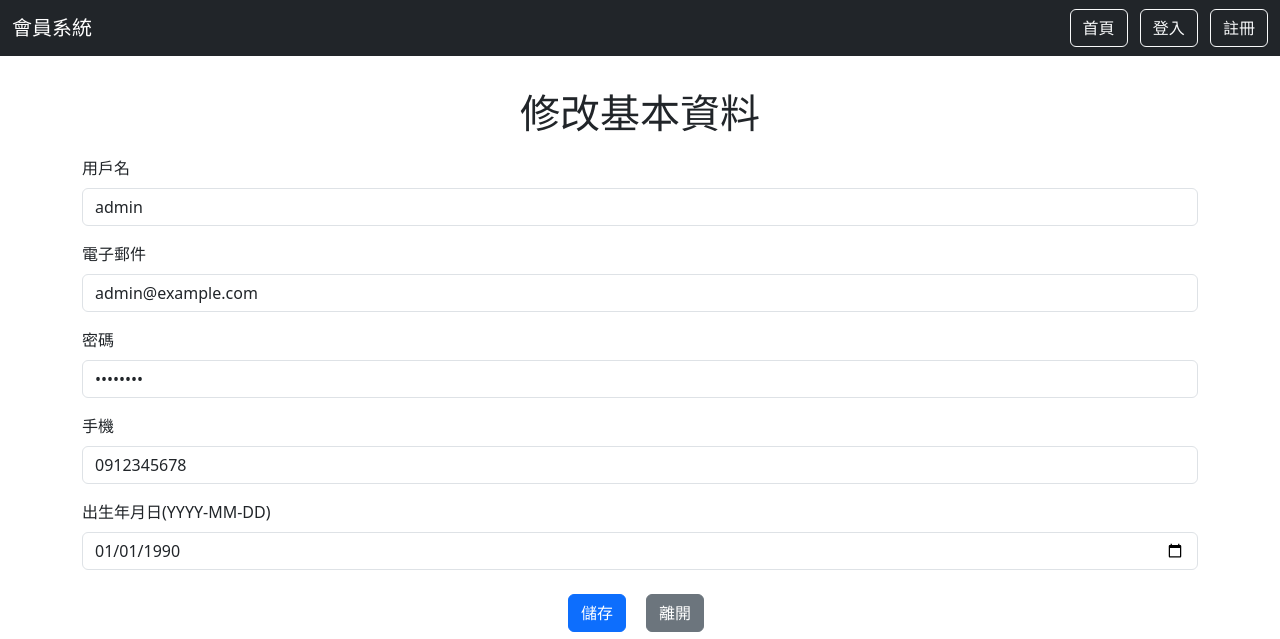
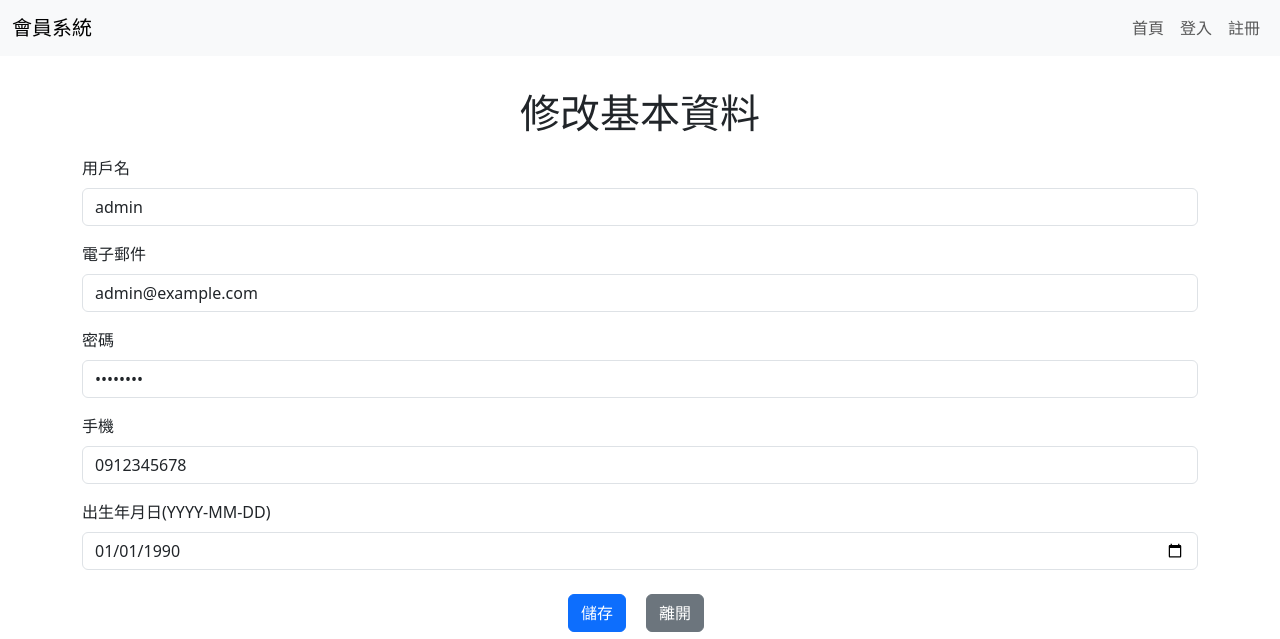
Before and after one commit to 27691551/project, a Flask app: page /edit_profile/1 in a window 1280 px wide. Shown: the top 639 px of the page. Run offline with Flask 3, Linux system fonts and the light colour scheme; data comes from the database, SQL or seed files in the repository.

Commit message:
Update base.html

```diff
--- a/templates/base.html
+++ b/templates/base.html
@@ -1,24 +1,26 @@
-<!doctype html>
+<!DOCTYPE html>
 <html lang="zh-Hant">
 <head>
     <meta charset="UTF-8">
+    <meta name="viewport" content="width=device-width, initial-scale=1.0">
     <title>{% block title %}會員系統{% endblock %}</title>
+    <link href="https://cdn.jsdelivr.net/npm/bootstrap@5.3.0/dist/css/bootstrap.min.css" rel="stylesheet">
     <link rel="stylesheet" href="{{ url_for('static', filename='css/style.css') }}">
-    <link href="https://cdn.jsdelivr.net/npm/bootstrap@5.3.0/dist/css/bootstrap.min.css" rel="stylesheet">
 </head>
 <body>
-<nav class="navbar navbar-expand-lg navbar-dark bg-dark mb-4">
-    <div class="container-fluid">
-        <a class="navbar-brand" href="{{ url_for('index') }}">會員系統</a>
-        <div>
-            <a class="btn btn-outline-light me-2" href="{{ url_for('index') }}">首頁</a>
-            <a class="btn btn-outline-light me-2" href="{{ url_for('login') }}">登入</a>
-            <a class="btn btn-outline-light" href="{{ url_for('register') }}">註冊</a>
+    <nav class="navbar navbar-expand-lg navbar-light bg-light">
+        <div class="container-fluid">
+            <a class="navbar-brand" href="{{ url_for('index') }}">會員系統</a>
+            <div class="navbar-nav">
+                <a class="nav-link" href="{{ url_for('index') }}">首頁</a>
+                <a class="nav-link" href="{{ url_for('login') }}">登入</a>
+                <a class="nav-link" href="{{ url_for('register') }}">註冊</a>
+            </div>
         </div>
+    </nav>
+    <div class="container mt-4">
+        {% block content %}{% endblock %}
     </div>
-</nav>
-<div class="container">
-    {% block content %}{% endblock %}
-</div>
+    <script src="https://cdn.jsdelivr.net/npm/bootstrap@5.3.0/dist/js/bootstrap.bundle.min.js"></script>
 </body>
 </html>
```
